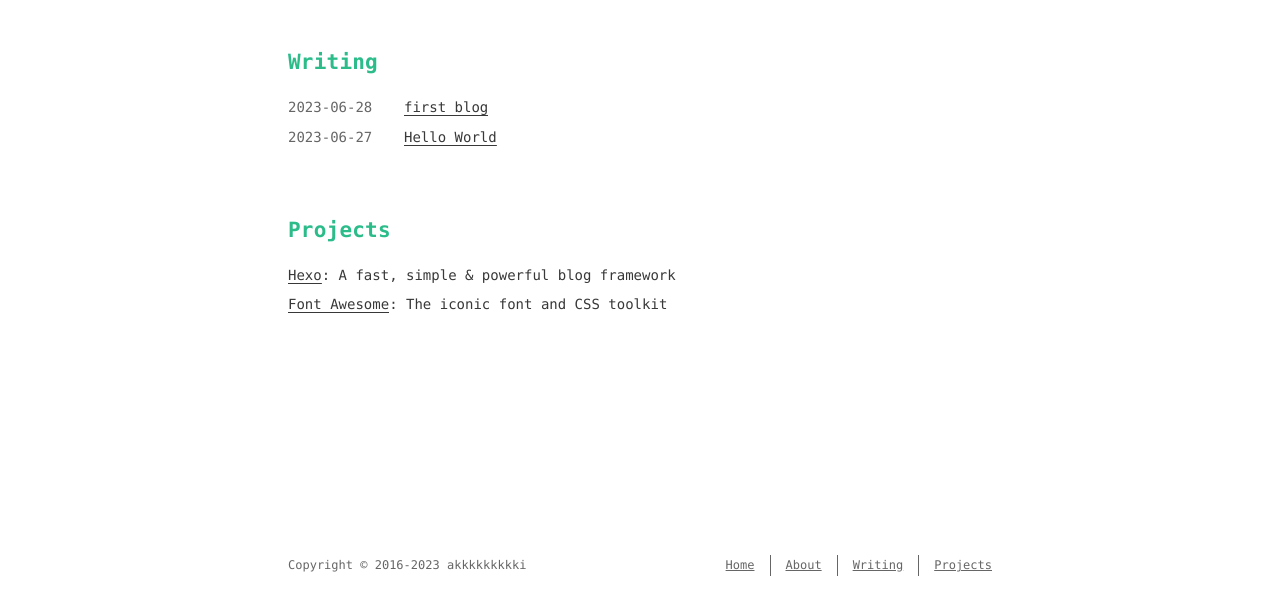
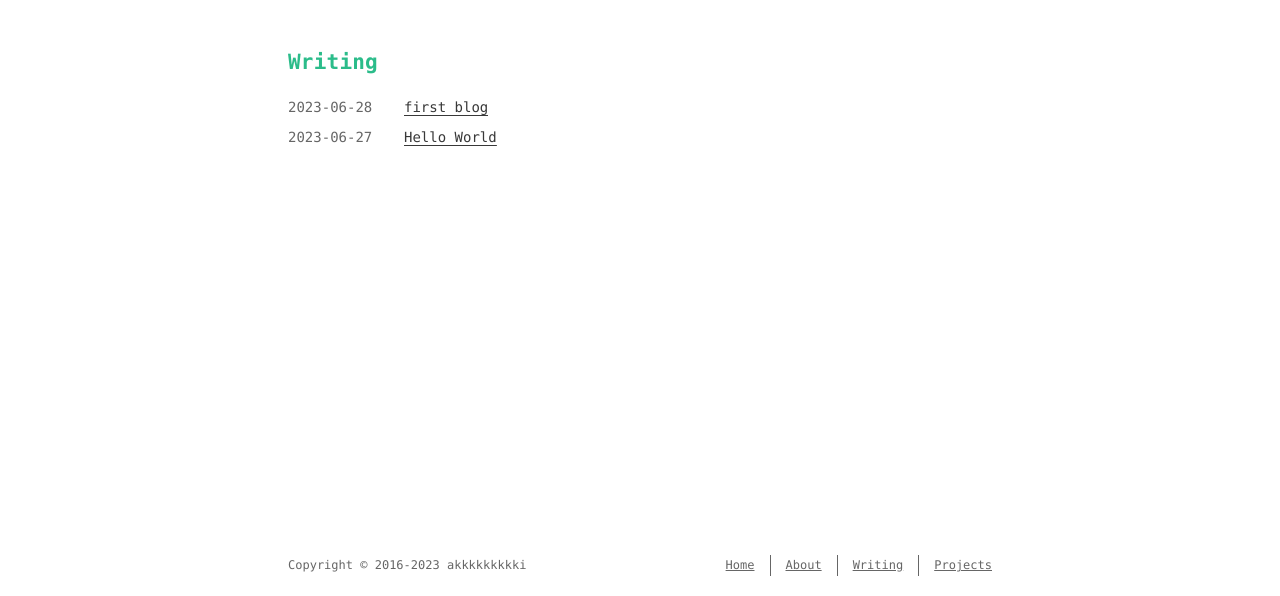
Before and after one commit to akkkkkkkkki/akkkkkkkkki.github.io, a plain HTML site: page index.html in a window 1280 px wide. Shown: the part 204-800 px from the top of the page. Drawn offline with nearby package versions, Linux system fonts and the light colour scheme.

Commit message:
Site updated: 2023-06-28 19:18:17

```diff
--- a/index.html
+++ b/index.html
@@ -198,23 +198,6 @@
 </section>
 
 
-<section id="projects">
-  <span class="h1"><a target="_blank" rel="noopener" href="http://github.com/probberechts">Projects</a></span>
-  <ul class="project-list">
-
-      <li class="project-item">
-        <a target="_blank" rel="noopener" href="https://hexo.io/">Hexo</a>: <p>A fast, simple &amp; powerful blog framework</p>
-
-      </li>
-
-      <li class="project-item">
-        <a target="_blank" rel="noopener" href="http://fontawesome.io/">Font Awesome</a>: <p>The iconic font and CSS toolkit</p>
-
-      </li>
-
-  </ul>
-</section>
-
 
 
         <footer id="footer">
```
